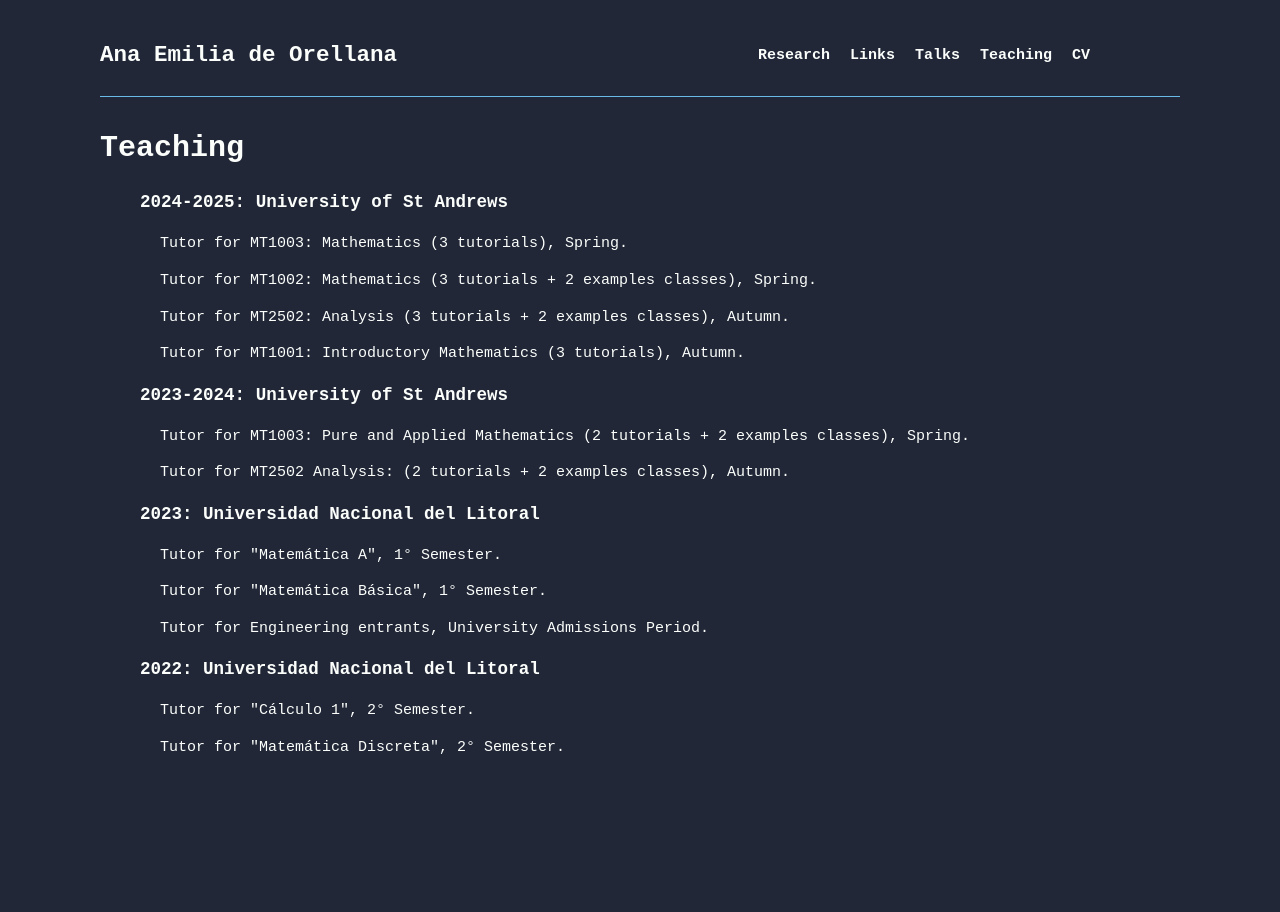
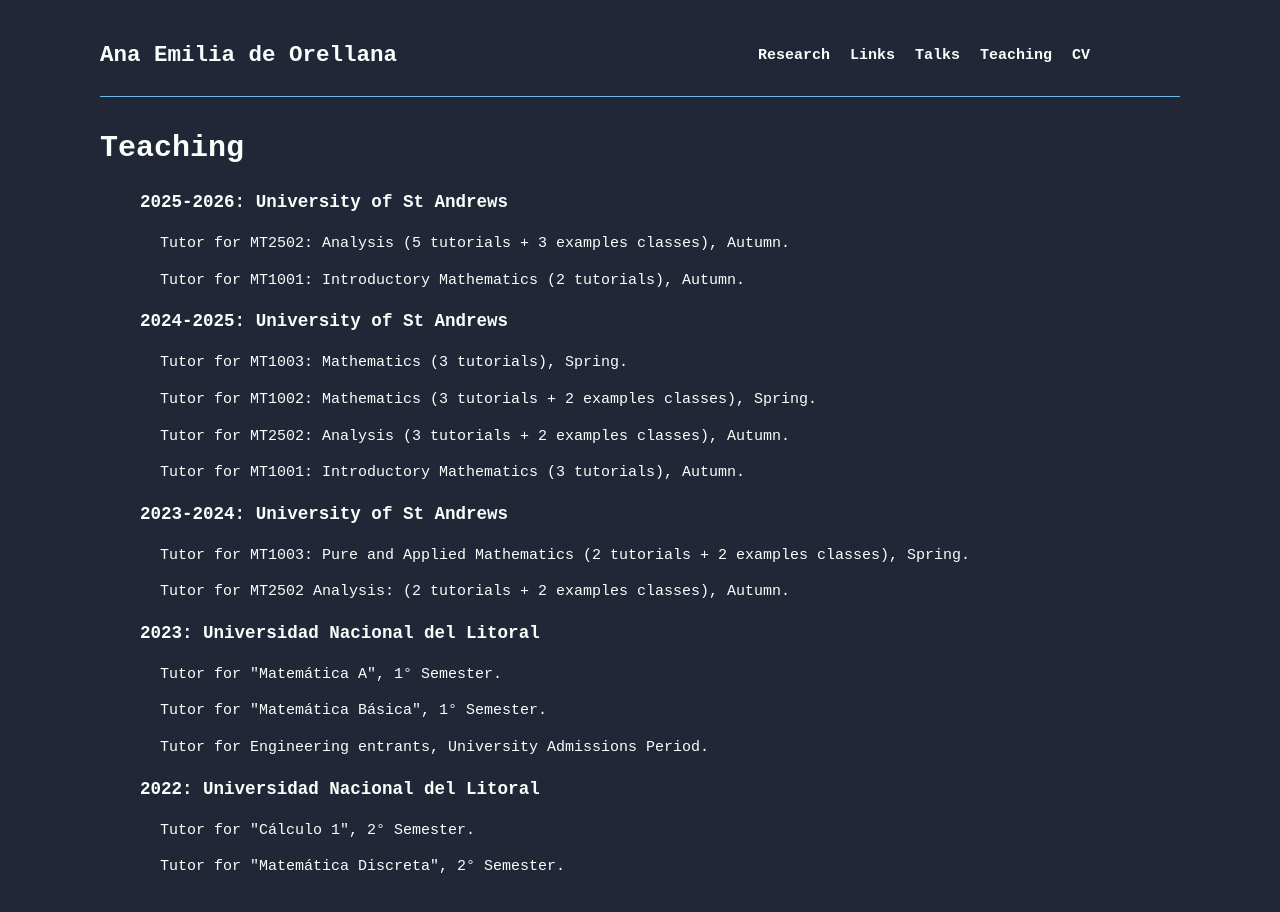
Before and after one commit to AnadeOre/anadeore.github.io, a Next.js app: page /teaching in a window 1280 px wide. Before the commit the page ends 800 px from the top, so only its background shows below. Built offline with nearby package versions, Linux system fonts and the light colour scheme.

Commit message:
update teaching page

```diff
--- a/src/app/teaching/page.jsx
+++ b/src/app/teaching/page.jsx
@@ -9,6 +9,18 @@ const Teaching = () => {
       <Header />
       <h1>Teaching</h1>
       <ul>
+        <li>
+          <h3>2025-2026: University of St Andrews</h3>
+          <div className={styles.indentedSection}>
+            <p>
+              Tutor for MT2502: Analysis (5 tutorials + 3 examples classes),
+              Autumn.
+            </p>
+            <p>
+              Tutor for MT1001: Introductory Mathematics (2 tutorials), Autumn.
+            </p>
+          </div>
+        </li>
         <li>
           <h3>2024-2025: University of St Andrews</h3>
           <div className={styles.indentedSection}>
```
